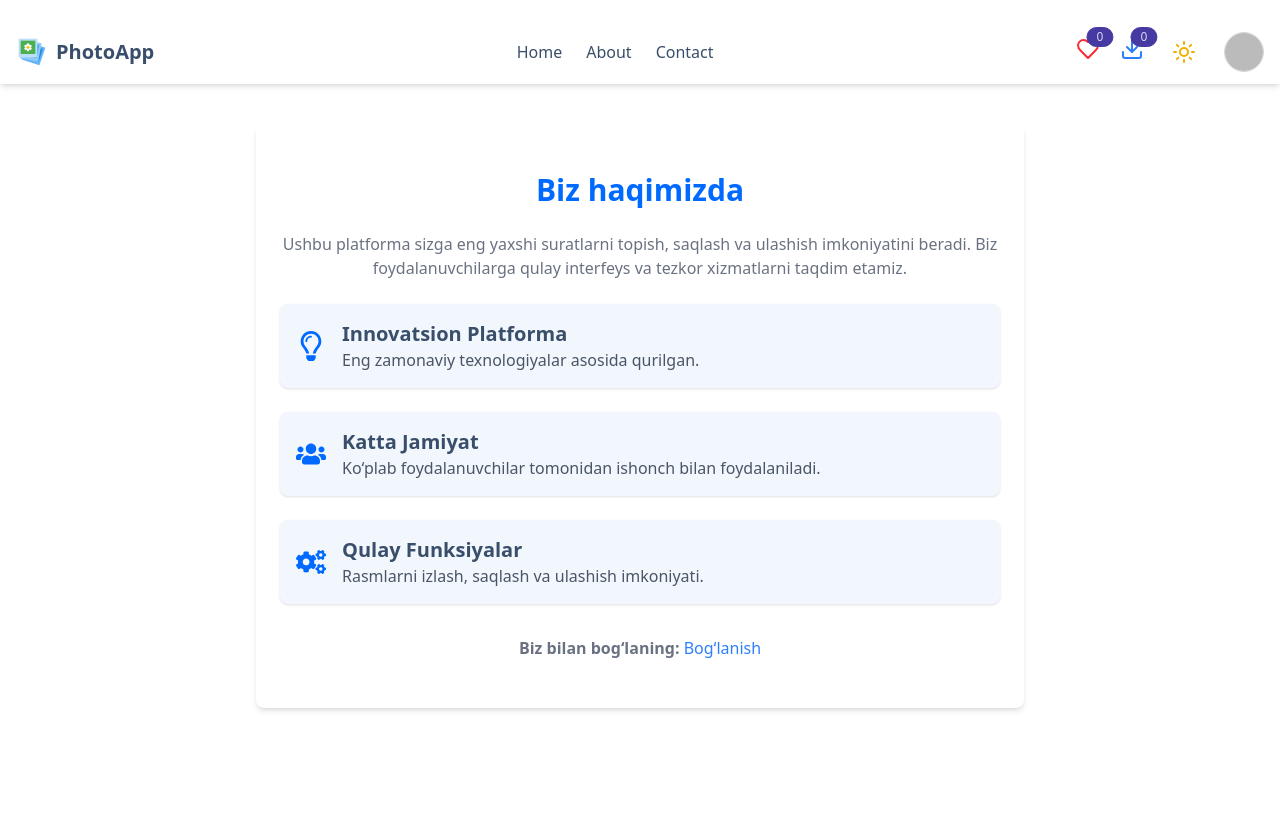
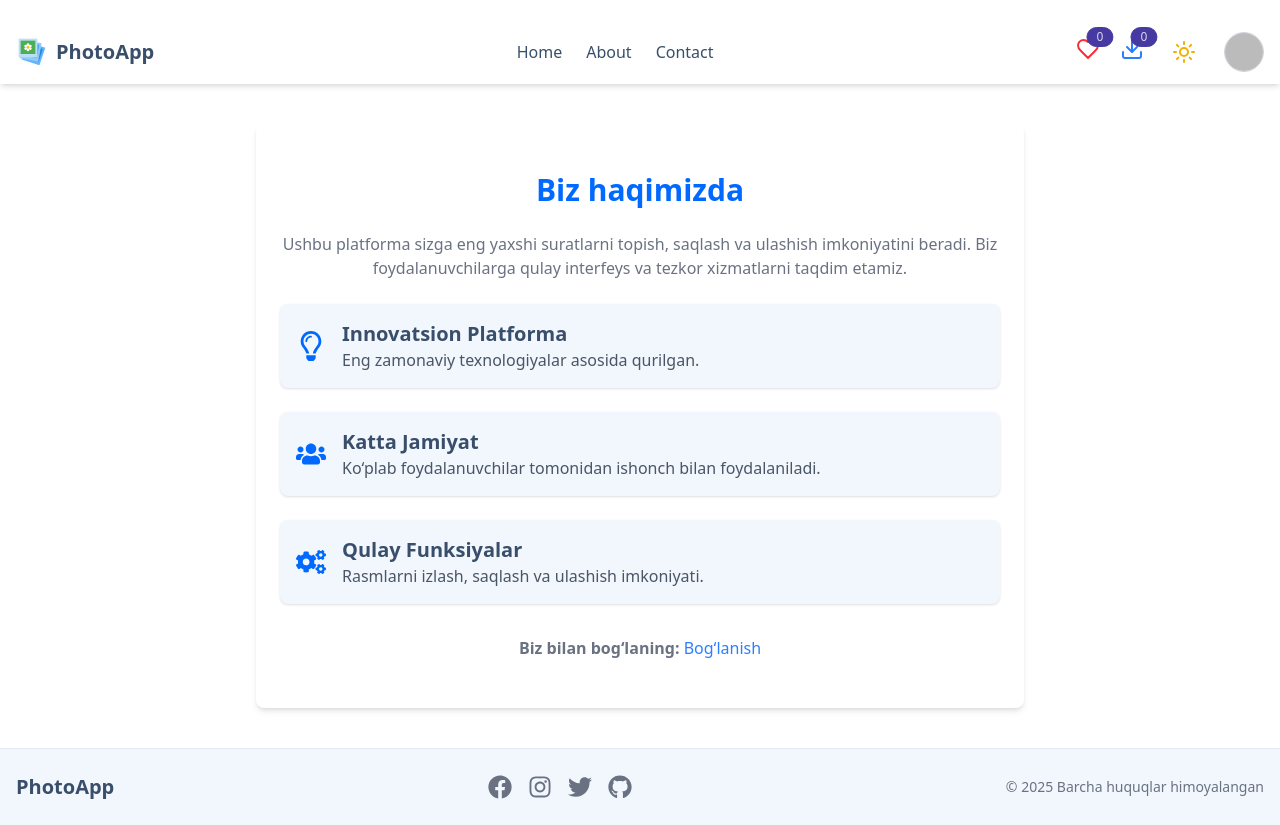
Before and after one commit to tohirjonovhadyatillo/finaly-exam, a React (Vite) app: page /about in a window 1280 px wide. Before the commit the page ends 800 px from the top, so only its background shows below. Built offline with nearby package versions, Linux system fonts and the light colour scheme; no server answers; the database is empty; sample sign-in values are in the browser's storage.

Commit message:
add footer component and integrate it into the main layout; update home page styles and button text

```diff
--- a/src/Layouts/MainLayouts.jsx
+++ b/src/Layouts/MainLayouts.jsx
@@ -1,10 +1,12 @@
 import  { Children } from 'react'
 import Navbar from '../components/Navbar'
+import Footer from '../components/Footer'
 function MainLeyauts({children}) {
   return (
     <div>
         <Navbar></Navbar>
         {children}
+        <Footer></Footer>
   </div>
   )
 }
--- /dev/null
+++ b/src/components/Footer.jsx
@@ -0,0 +1,32 @@
+import { FaFacebook, FaInstagram, FaTwitter, FaGithub } from "react-icons/fa";
+
+function Footer() {
+  return (
+    <footer className="bg-base-200 text-base-content mt-10 border-t border-base-300">
+      <div className="container mx-auto px-4 py-6 flex flex-col md:flex-row justify-between items-center">
+        <div className="flex items-center gap-2">
+          <span className="text-xl font-bold">PhotoApp</span>
+        </div>
+        <div className="flex gap-4 mt-4 md:mt-0">
+          <a href="#" className="text-gray-500 hover:text-primary transition">
+            <FaFacebook size={24} />
+          </a>
+          <a href="#" className="text-gray-500 hover:text-primary transition">
+            <FaInstagram size={24} />
+          </a>
+          <a href="#" className="text-gray-500 hover:text-primary transition">
+            <FaTwitter size={24} />
+          </a>
+          <a href="#" className="text-gray-500 hover:text-primary transition">
+            <FaGithub size={24} />
+          </a>
+        </div>
+        <p className="text-sm text-gray-500 mt-4 md:mt-0">
+          © {new Date().getFullYear()} Barcha huquqlar himoyalangan
+        </p>
+      </div>
+    </footer>
+  );
+}
+
+export default Footer;
--- a/src/pages/Home.jsx
+++ b/src/pages/Home.jsx
@@ -38,7 +38,7 @@ function Home() {
 
       if (response.status === 200) {
         setImages((prev) =>
-          pageNumber == 1 ? response.data.results : [...prev, ...response.data.results]
+          pageNumber === 1 ? response.data.results : [...prev, ...response.data.results]
         );
       } else {
         throw new Error(`Failed to fetch images: ${response.status}`);
@@ -65,11 +65,11 @@ function Home() {
       <div className="my-10 w-full max-w-3xl px-4">
         <Search />
       </div>
-      <div className="w-full max-w-5xl px-4">
+      <div className="w-full max-w-6xl px-4">
         {loading ? (
-          <div className="grid grid-cols-1 sm:grid-cols-2 lg:grid-cols-3 gap-4">
+          <div className="grid grid-cols-1 sm:grid-cols-2 md:grid-cols-3 lg:grid-cols-4 gap-4">
             {[...Array(12)].map((_, index) => (
-              <div key={index} className="skeleton w-full h-48 rounded-lg"></div>
+              <div key={index} className="skeleton w-full h-56 md:h-64 lg:h-72 rounded-lg"></div>
             ))}
           </div>
         ) : images.length > 0 ? (
@@ -80,12 +80,12 @@ function Home() {
       </div>
 
       {error && <p className="text-red-500 text-center my-5">{error}</p>}
-      {!loading && (
+      {!loading && images.length > 0 && (
         <button
           onClick={loadMoreImages}
           className="btn btn-primary mt-4 mb-8"
         >
-          Load More
+          Yana koproq
         </button>
       )}
     </div>
```
